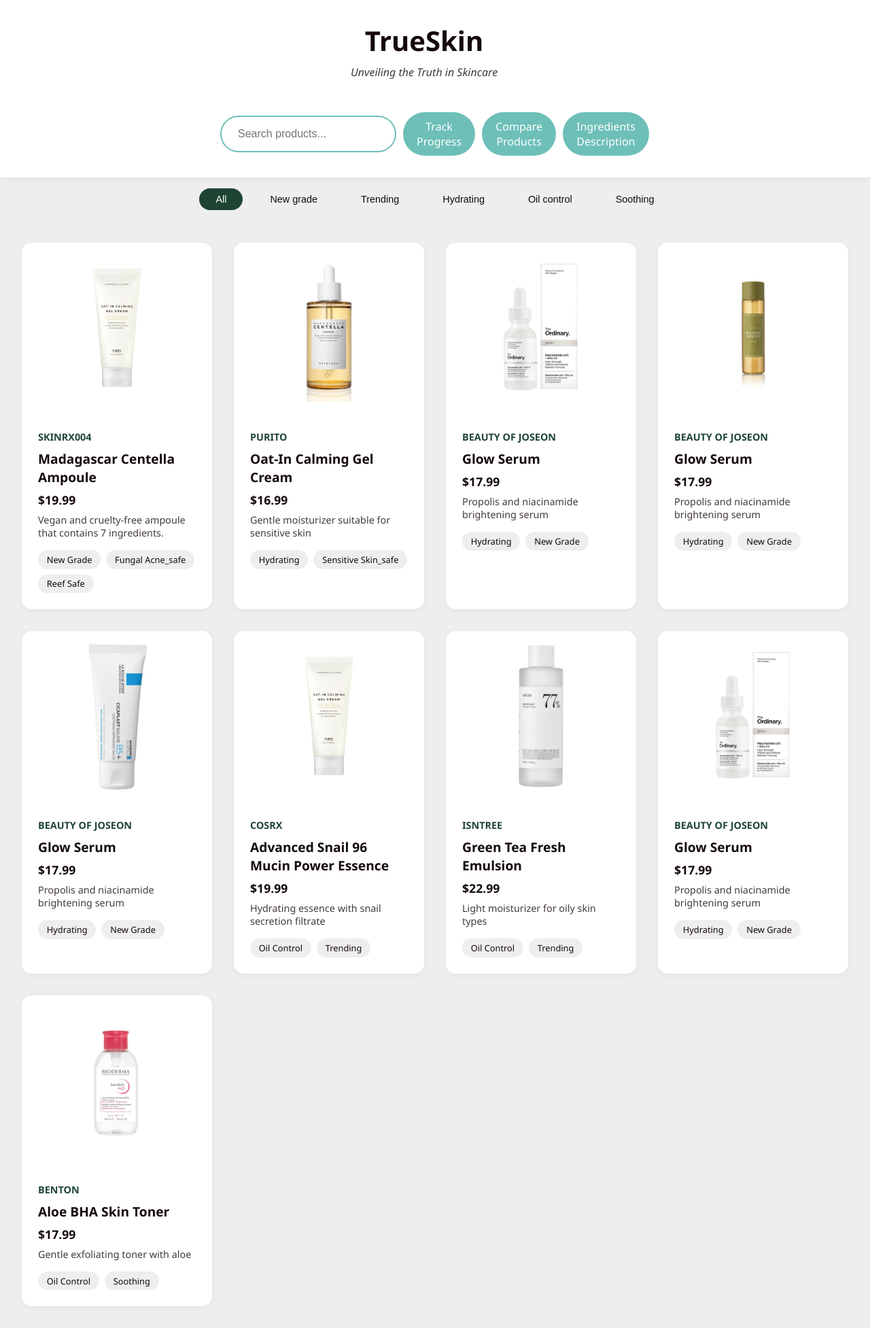
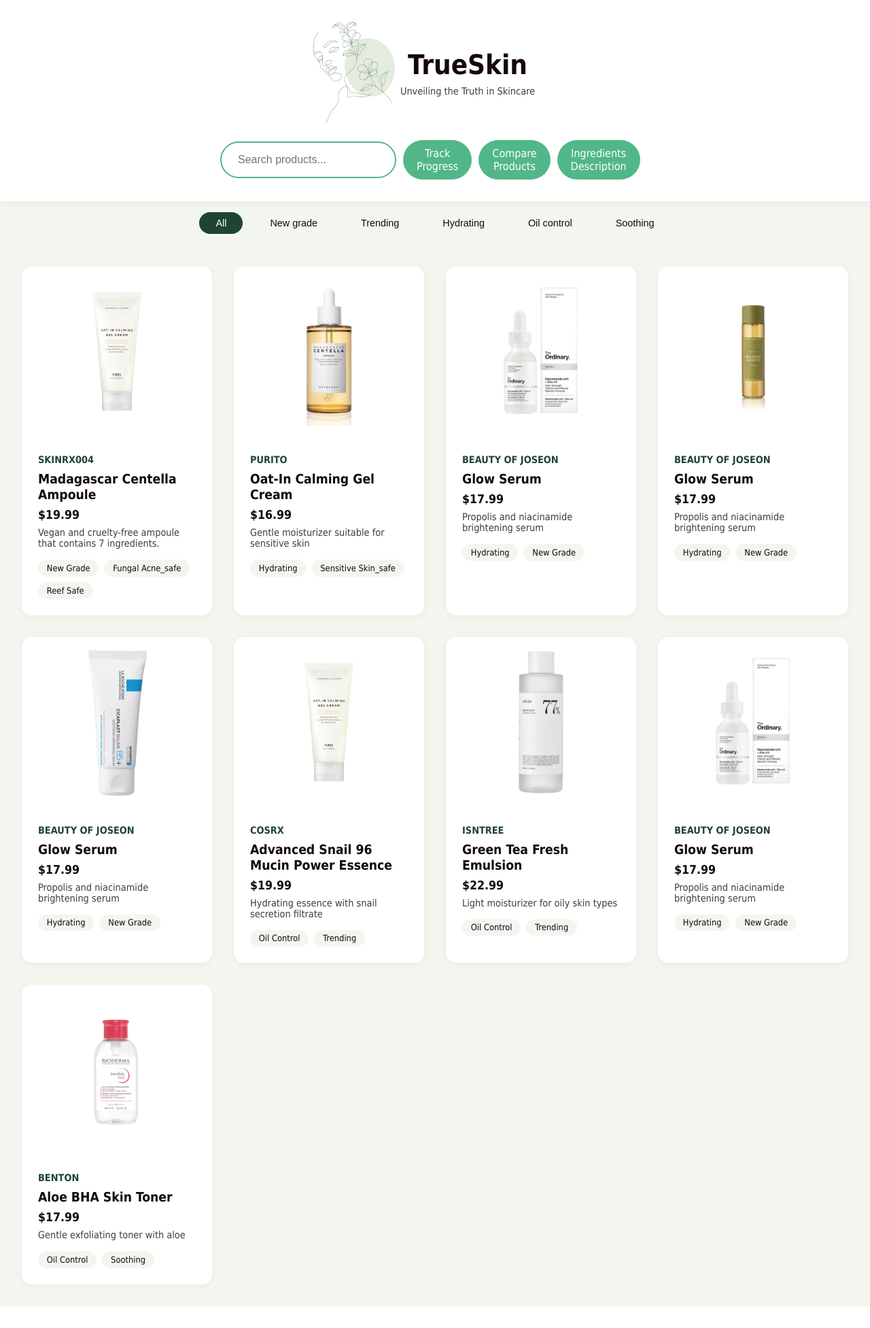
Before and after one commit to isaisa002/TrueSkin, a Flask app: page / in a window 1280 px wide. Shown: the whole page at 68% size. After the commit the page ends 1921 px from the top, so only its background shows below. Run offline with Flask 3, Linux system fonts and the light colour scheme.

Commit message:
green logo and theme

```diff
--- a/static/style.css
+++ b/static/style.css
@@ -1,8 +1,8 @@
 :root {
   --color-primary: #1e4533;
   --color-secondary: #51b788;
-  --color-tertiary: #6dbfb8;
-  --color-background: #eeeeee;
+  --color-tertiary: #51b788;
+  --color-background: #f3f6ef;
   --color-text: #14080e;
   --shadow: 0 2px 10px rgba(0, 0, 0, 0.05);
 }
@@ -14,7 +14,7 @@
 }
 
 body {
-  font-family: "Segoe UI", Tahoma, Geneva, Verdana, sans-serif;
+  font-family: "Valky Font", Tahoma, Geneva, Verdana, sans-serif;
   background-color: var(--color-background);
   color: var(--color-text);
 }
@@ -26,17 +26,38 @@
   box-shadow: var(--shadow);
 }
 
-.logo h1 {
-  color: var(--color-text);
-  font-size: 2.5rem;
-  margin-bottom: 0.5rem;
+/* Align logo and text inline */
+.logo {
+  display: flex;
+  align-items: center;
+  gap: 0.5rem; /* Space between the image and text */
 }
 
-.logo p {
+/* Resize and style the logo image */
+.logo-img {
+  width: 120px; /* Adjust size for smaller logo */
+  height: auto; /* Maintain aspect ratio */
+  object-fit: contain; /* Ensure the logo fits well */
+}
+
+/* Style for the title text */
+.title-text {
+  display: flex;
+  flex-direction: column; /* Stack the title and subtitle */
+  justify-content: center; /* Vertically center-align the text */
+}
+
+.title-text h1 {
+  font-size: 1.5rem; /* Adjust title size */
+  margin: 0;
   color: var(--color-text);
+}
+
+.title-text p {
+  font-size: 0.9rem; /* Adjust subtitle size */
+  margin: 0;
   opacity: 0.8;
-  margin-bottom: 1.5rem;
-  font-style: italic;
+  color: var(--color-text);
 }
 
 .search-container {
@@ -333,7 +354,7 @@
 }
 
 .btn-submit-review {
-  background-color: #f7bfbf;
+  background-color: var(--color-secondary);
   color: #fff;
   border: none;
   padding: 10px 20px;
@@ -342,7 +363,7 @@
 }
 
 .btn-submit-review:hover {
-  background-color: #f59c9c;
+  background-color: var(--color-primary);
 }
 
 .close-btn {
@@ -409,7 +430,7 @@
 }
 
 .btn-view-reviews {
-  background-color: #f7bfbf;
+  background-color: var(--color-secondary);
   color: #fff;
   border: none;
   padding: 0.5rem 1rem;
@@ -418,7 +439,7 @@
   text-align: center;
 }
 .btn-submit-review {
-  background-color: #f7bfbf;
+  background-color: var(--color-secondary);
   color: #fff;
   border: none;
   padding: 0.5rem 1rem;
@@ -439,7 +460,7 @@
   text-align: left;
 }
 .btn-add-review {
-  background-color: #f7bfbf;
+  background-color: var(--color-secondary);
   color: #fff;
   border: none;
   padding: 0.5rem 1rem;
@@ -448,14 +469,14 @@
   text-align: center;
 }
 .btn-add-review:hover {
-  background-color: #f59c9c;
+  background-color: var(--color-primary);
 }
 
 .btn-submit-review:hover {
-  background-color: #f59c9c;
+  background-color: var(--color-primary);
 }
 .btn-view-reviews:hover {
-  background-color: #f59c9c;
+  background-color: var(--color-primary);
 }
 
 .modal-brand {
@@ -721,7 +742,7 @@
 }
 
 .btn-view-reviews {
-  background-color: var(--color-primary);
+  background-color: var(--color-secondary);
   color: white;
   border: none;
   border-radius: 5px;
--- a/templates/index.html
+++ b/templates/index.html
@@ -13,8 +13,11 @@
     <header>
       <div class="header-content">
         <div class="logo">
+          <img src="{{ url_for('static', filename='images/logo.png') }}" alt="Logo" class="logo-img" />
+          <div class="title-text">
           <h1>TrueSkin</h1>
           <p>Unveiling the Truth in Skincare</p>
+          </div>
         </div>
         <div class="search-container">
           <input
--- a/templates/progressTracking.html
+++ b/templates/progressTracking.html
@@ -13,11 +13,14 @@
     <header>
         <div class="header-content">
           <div class="logo">
+            <img src="{{ url_for('static', filename='images/logo.png') }}" alt="Logo" class="logo-img" />
+            <div class="title-text">
             <h1>TrueSkin</h1>
             <p>Unveiling the Truth in Skincare</p>
+            </div>
           </div>
           <div class="return-button" style="position: absolute; left: 20px">
-            <a href="/" class="back-to-home">Back to Homepage</a>
+            <a href="/" class="back-to-home">Back</a>
           </div>
         </div>
       </header>
```
Also changed, not shown: templates/compare.html (+5 -2 lines), templates/ingredient.html (+10 -3 lines), static/images/logo.png (added).
